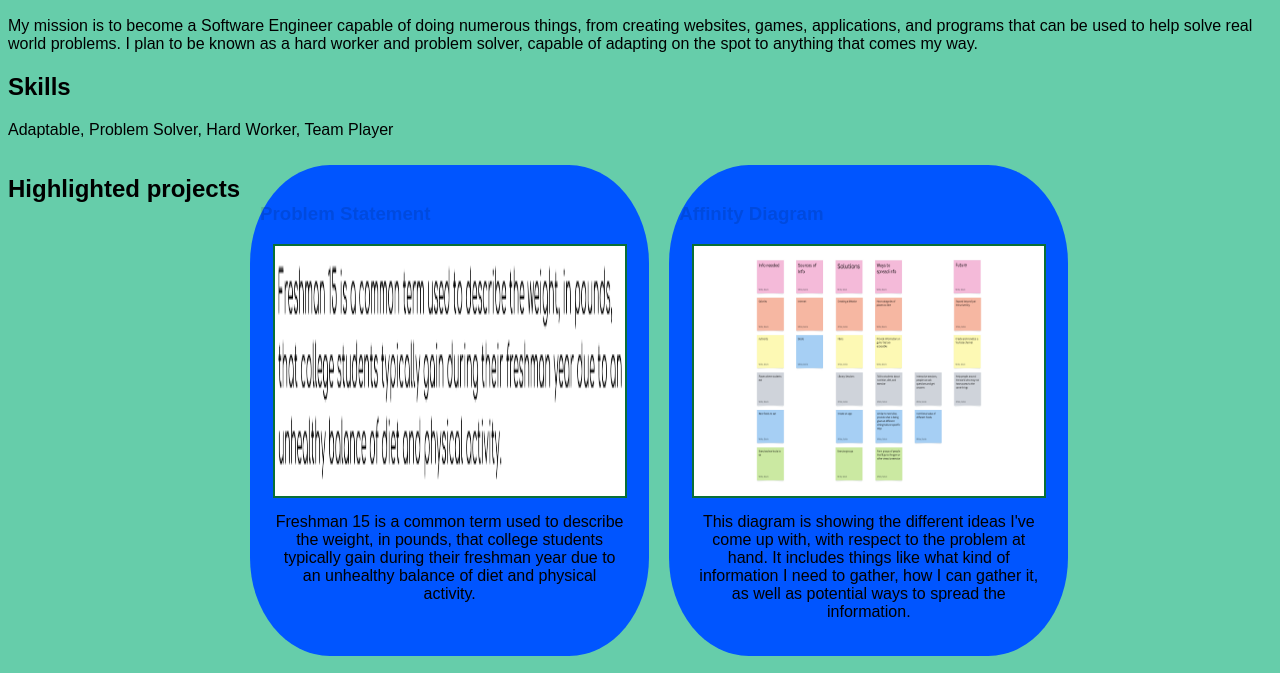
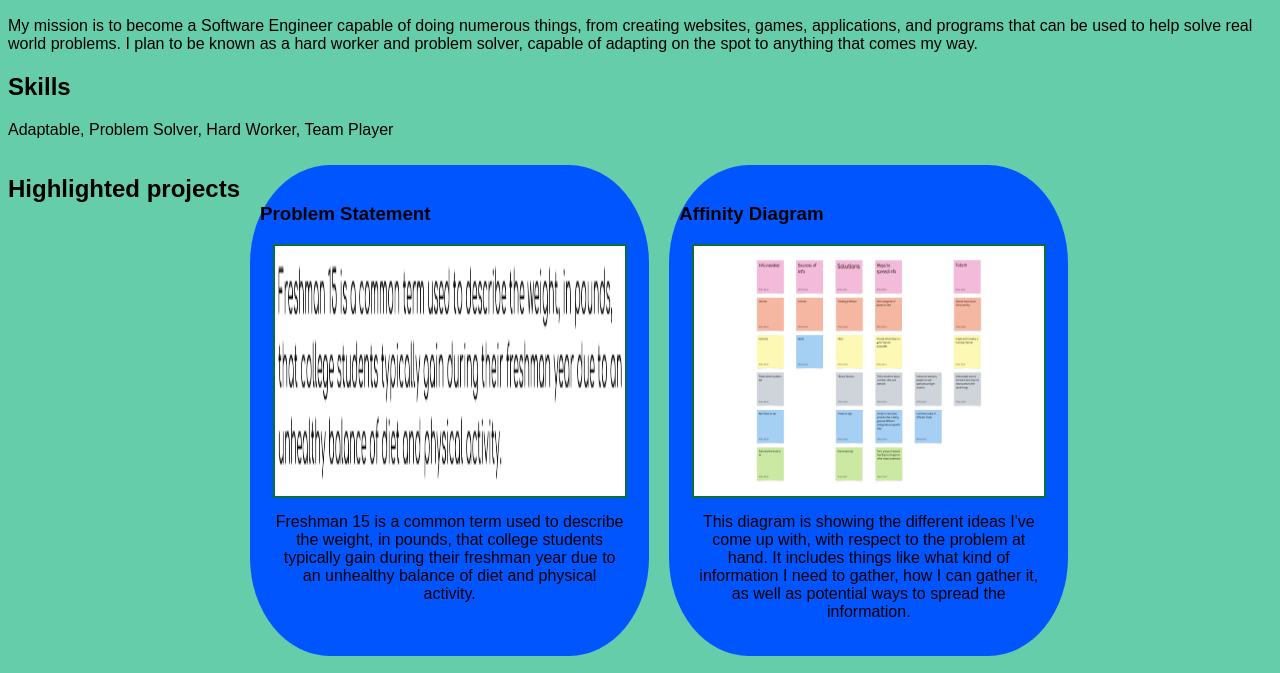
Before and after one commit to Selvin333/Selvin333.github.io, a plain HTML site: page index.html in a window 1280 px wide. Shown: the part 111-784 px from the top of the page. Drawn offline with Linux system fonts and the light colour scheme.

Commit message:
slight fixes

```diff
--- a/styles.css
+++ b/styles.css
@@ -27,7 +27,7 @@ h1 {
 }
 a { /* change the appearance of ALL links */
     text-decoration: none;
-    color: rgba(0, 0, 0, 0.129);
+    color: black;
 }
 .project p { /* change the appearance of paragraph tags inside .project divs */
     text-align: center;
```
Also changed, not shown: index.html (+2 -6 lines).
